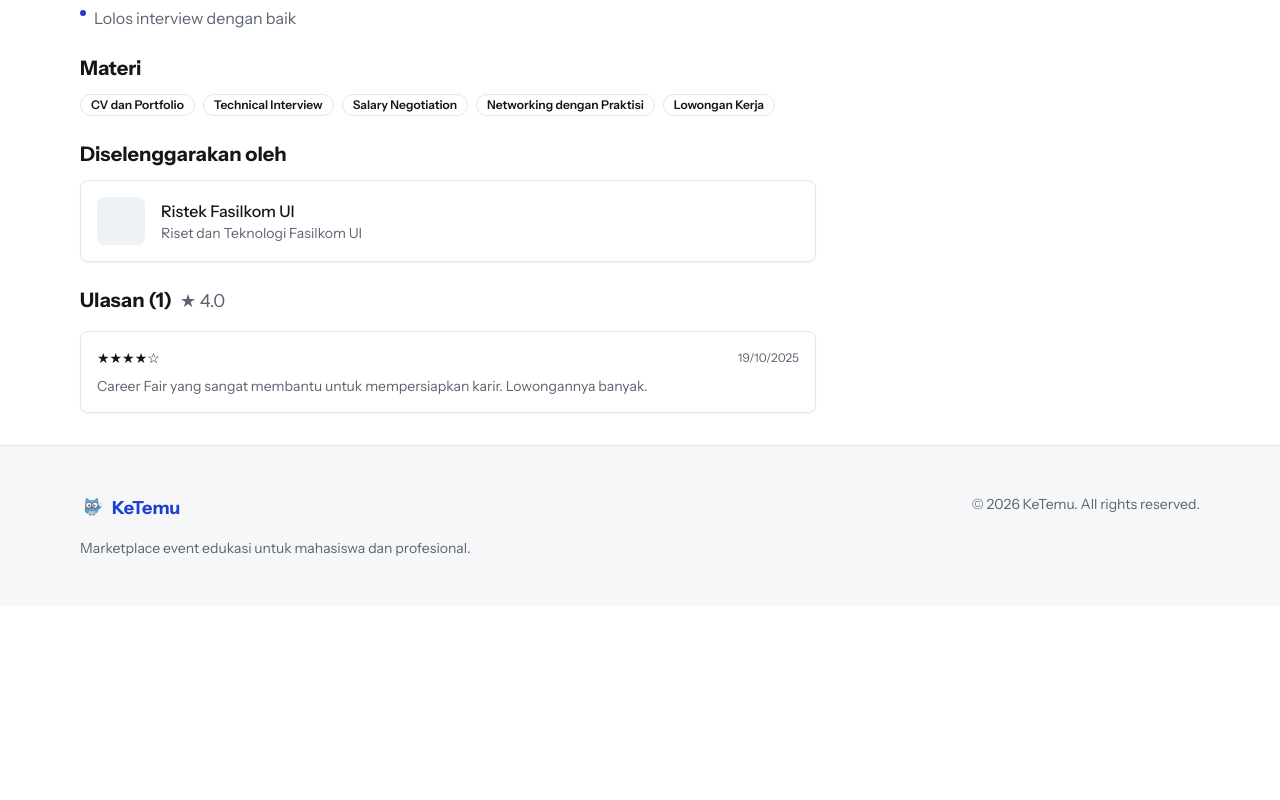
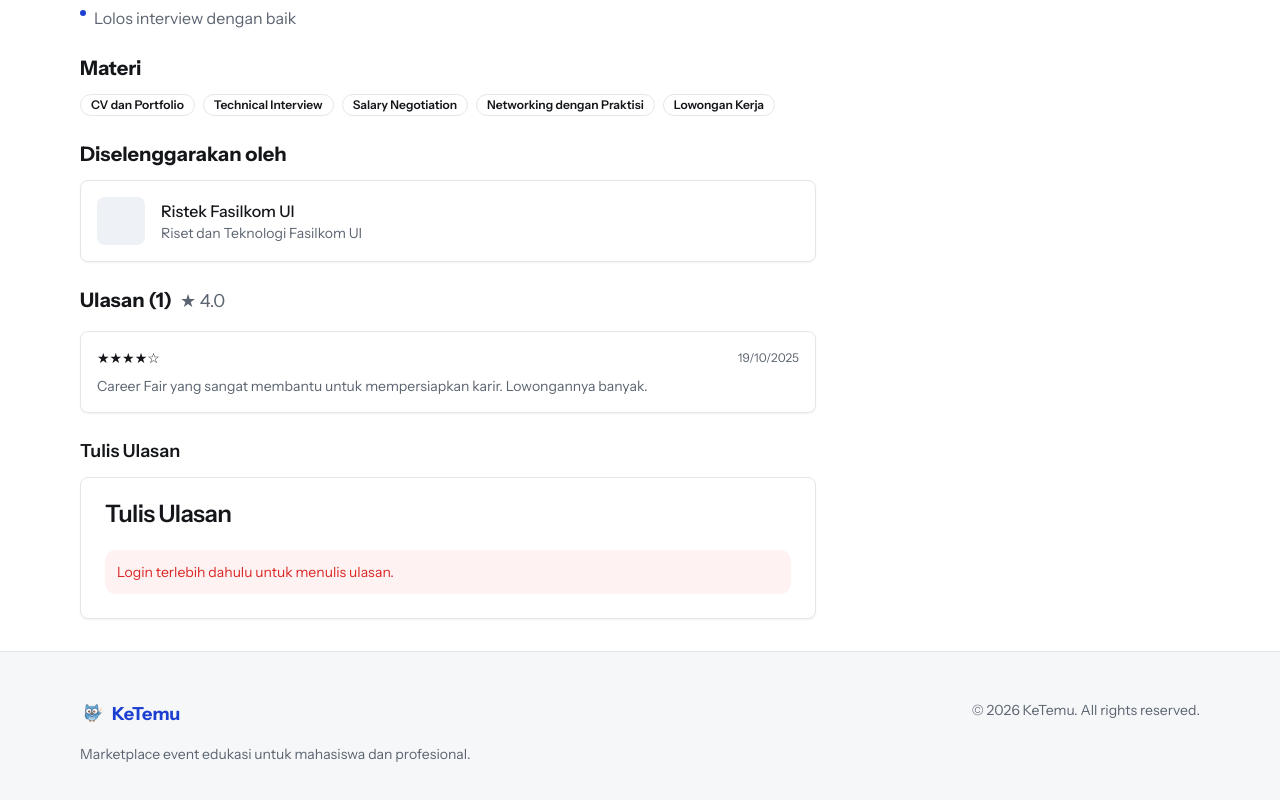
Before and after one commit to VickyIbr/CSUI-Ketemu, a React (Vite) app: page /events/cs-ui-career-fair in a window 1280 px wide. Shown: the part 1203-2003 px from the top of the page. Before the commit the page ends 1809 px from the top, so only its background shows below. Built offline with nearby package versions, Linux system fonts and the light colour scheme.

Commit message:
feat(reviews): wire ReviewForm to event detail page

```diff
--- a/src/pages/events/[slug].tsx
+++ b/src/pages/events/[slug].tsx
@@ -6,6 +6,7 @@ import { Card, CardContent } from "@/components/ui/card"
 import { useEventsStore } from "@/store/events.store"
 import { usePartnersStore } from "@/store/partners.store"
 import { useReviewsStore } from "@/store/reviews.store"
+import { ReviewForm } from "@/features/reviews/components/review-form"
 import { formatIDR, formatDateLong } from "@/lib/format"
 
 export function EventDetailPage() {
@@ -154,6 +155,10 @@ export function EventDetailPage() {
                 <p className="text-sm text-ink-soft">Belum ada ulasan</p>
               )}
             </div>
+            <div className="mt-6">
+              <h3 className="text-lg font-semibold text-ink mb-3">Tulis Ulasan</h3>
+              <ReviewForm eventId={event.id} />
+            </div>
           </div>
         </div>
 
```
